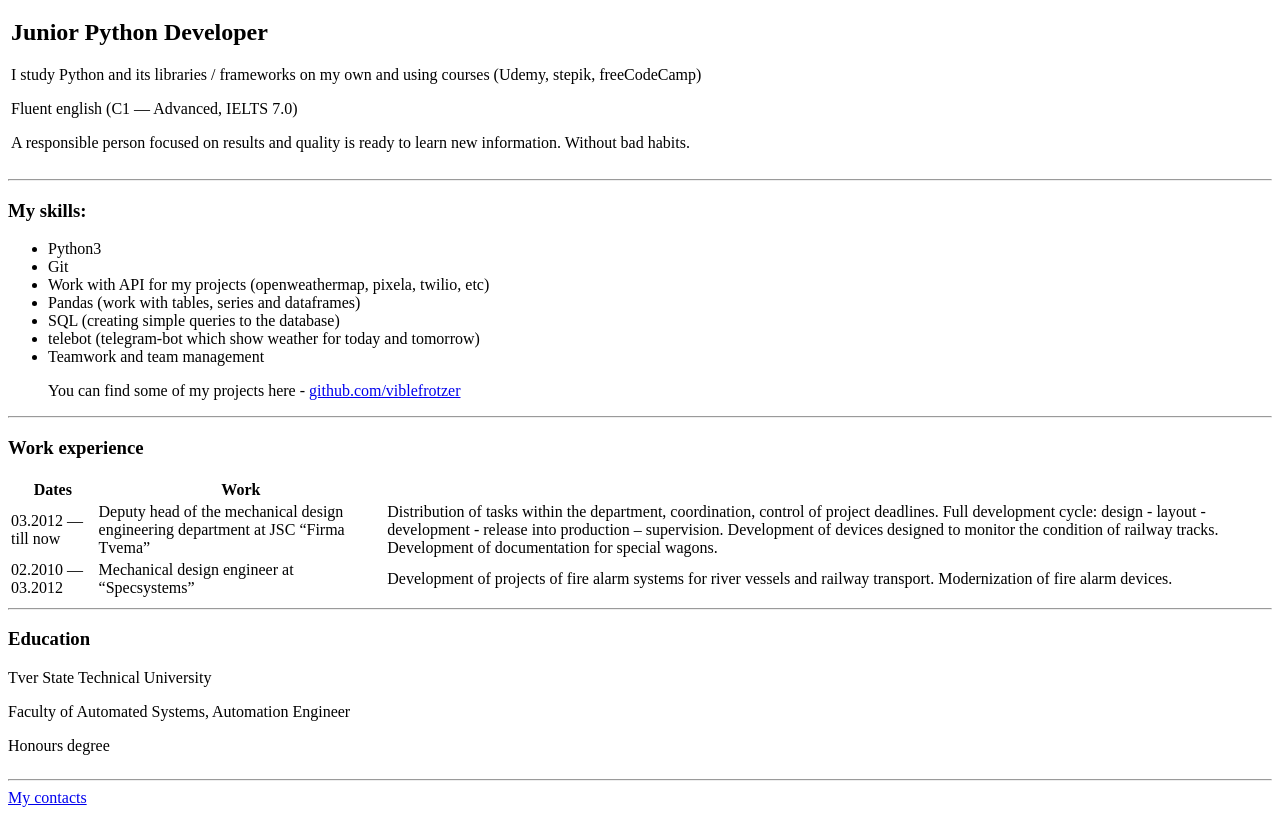
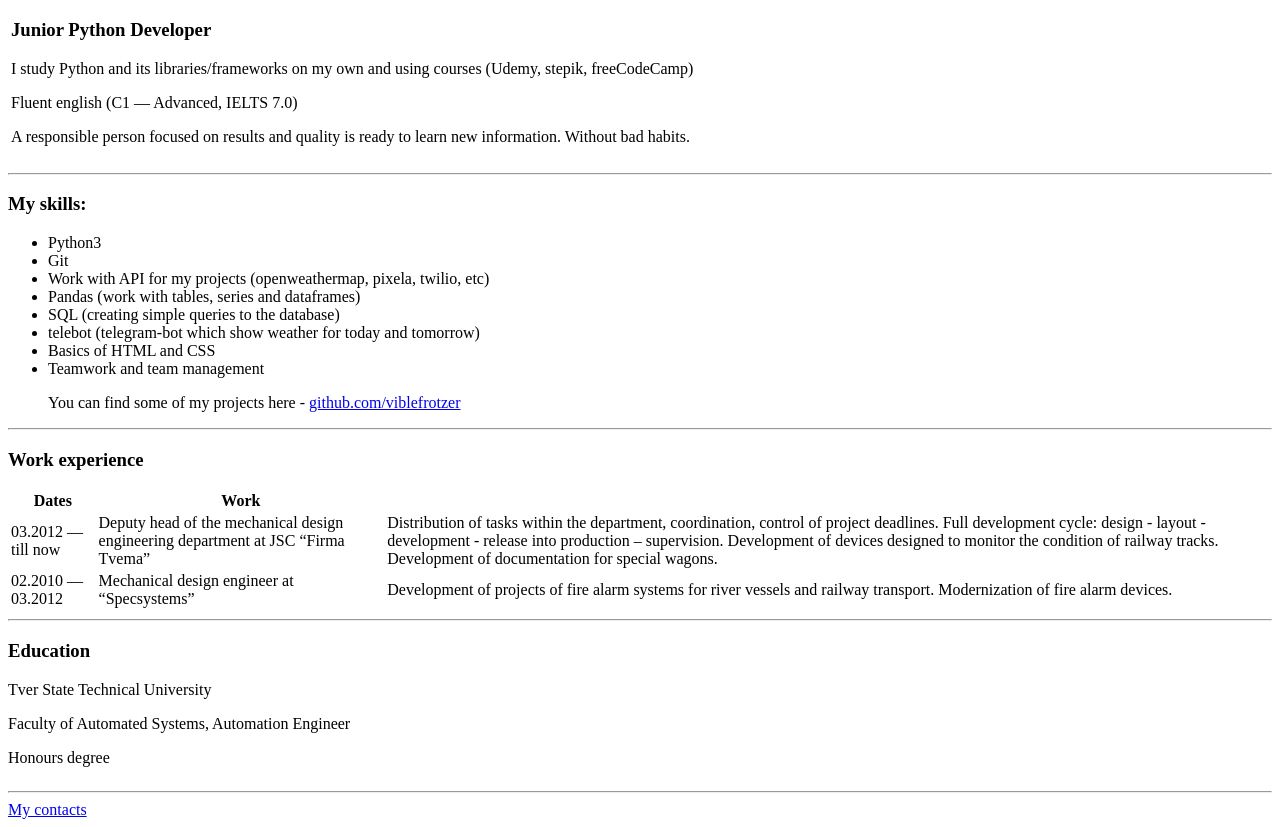
Before and after one commit to Viblefrotzer/cv, a plain HTML site: page index.html in a window 1280 px wide. Shown: the part 72-899 px from the top of the page. Drawn offline with Linux system fonts and the light colour scheme.

Commit message:
Add files via upload
added "basics of html & css"

```diff
--- a/index.html
+++ b/index.html
@@ -1,9 +1,10 @@
 <!DOCTYPE html>
 <html lang="en" dir="ltr">
-
+<link rel="stylesheet" href="css/styles.css">
 <head>
   <meta charset="utf-8">
-  <title>Vible's site</title>
+  <title>CV</title>
+
 </head>
 
 <body>
@@ -11,8 +12,8 @@
     <tr>
       <td>
         <h1>Vladislav Garasyuta</h1>
-        <h2>Junior Python Developer</h2>
-        <p>I study Python and its libraries / frameworks on my own and using courses (Udemy, stepik, freeCodeCamp)</p>
+        <h3>Junior Python Developer</h3>
+        <p>I study Python and its libraries/frameworks on my own and using courses (Udemy, stepik, freeCodeCamp)</p>
         <p>Fluent english (C1 — Advanced, IELTS 7.0)</p>
         <p>A responsible person focused on results and quality is ready to learn new information.
           Without bad habits.
@@ -31,6 +32,7 @@
     <li>Pandas (work with tables, series and dataframes)</li>
     <li>SQL (creating simple queries to the database)</li>
     <li>telebot (telegram-bot which show weather for today and tomorrow)</li>
+    <li>Basics of HTML and CSS</li>
     <li>Teamwork and team management</li>
     <p>You can find some of my projects here - <a href="https://github.com/viblefrotzer">github.com/viblefrotzer</a></p>
   </ul>
```
